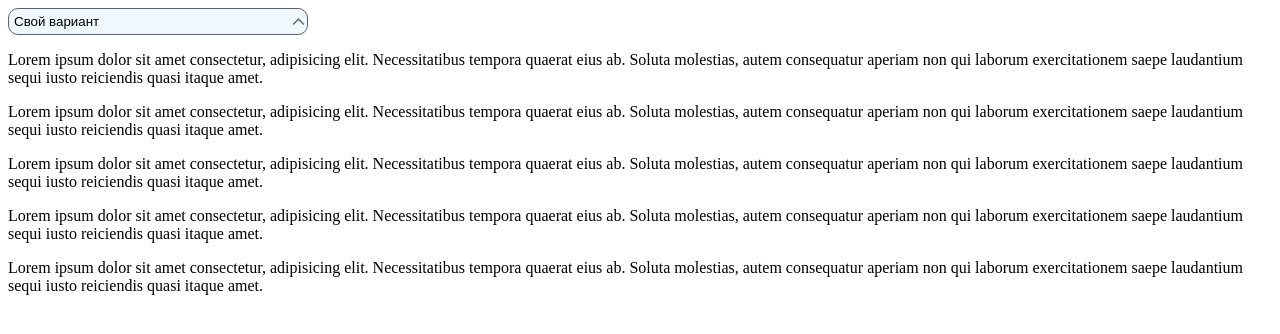
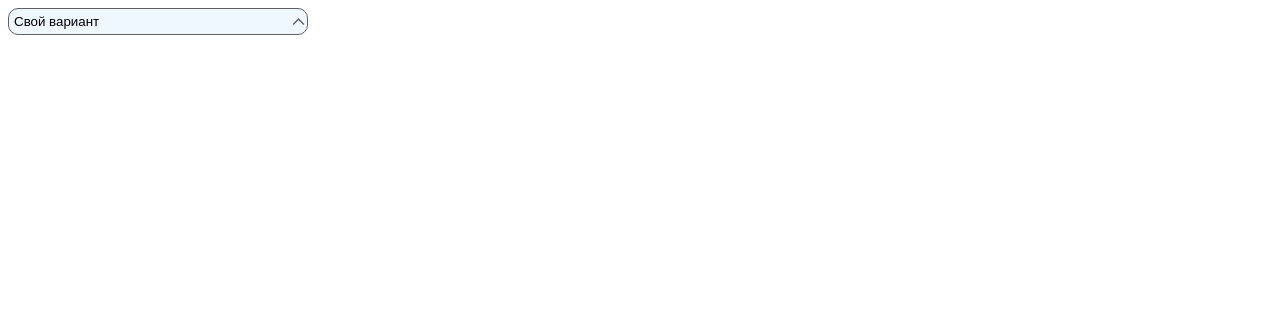
Before and after one commit to mishinyura/select-modul, a plain HTML site: page index.html in a window 1280 px wide. Drawn offline with Linux system fonts and the light colour scheme.

Commit message:
Добавлены комментарии, почистил код

```diff
--- a/index.html
+++ b/index.html
@@ -37,21 +37,6 @@
             </li>
           </ul>
         </div>
-        <p>Lorem ipsum dolor sit amet consectetur, adipisicing elit. Necessitatibus tempora
-          quaerat eius ab. Soluta molestias, autem consequatur aperiam non qui laborum
-          exercitationem saepe laudantium sequi iusto reiciendis quasi itaque amet.</p>
-          <p>Lorem ipsum dolor sit amet consectetur, adipisicing elit. Necessitatibus tempora
-            quaerat eius ab. Soluta molestias, autem consequatur aperiam non qui laborum
-            exercitationem saepe laudantium sequi iusto reiciendis quasi itaque amet.</p>
-            <p>Lorem ipsum dolor sit amet consectetur, adipisicing elit. Necessitatibus tempora
-              quaerat eius ab. Soluta molestias, autem consequatur aperiam non qui laborum
-              exercitationem saepe laudantium sequi iusto reiciendis quasi itaque amet.</p>
-              <p>Lorem ipsum dolor sit amet consectetur, adipisicing elit. Necessitatibus tempora
-                quaerat eius ab. Soluta molestias, autem consequatur aperiam non qui laborum
-                exercitationem saepe laudantium sequi iusto reiciendis quasi itaque amet.</p>
-                <p>Lorem ipsum dolor sit amet consectetur, adipisicing elit. Necessitatibus tempora
-                  quaerat eius ab. Soluta molestias, autem consequatur aperiam non qui laborum
-                  exercitationem saepe laudantium sequi iusto reiciendis quasi itaque amet.</p>
       </div>
     </section>
   </main>
--- a/module.js
+++ b/module.js
@@ -10,19 +10,7 @@ class select {
     this.btnClass = '-select__btn-';
     this.classActive = '--active'
     this.inputsName = classObj;
-
-
-    // this.btn.setAttribute('data-attr', 'url(./arrow.svg)')
-    console.log(this.btn)
-    // getComputedStyle(this.btn, "::after").left = '50px'
   };
-
-  insert(index, item, list) {
-    for (let i = 0; i < list.length; i++) {
-
-    }
-  }
-
   createShape() {
     console.log('Запущена функция craeatShape')
     //Создается input, присваивается класс, type, name
@@ -56,20 +44,17 @@ class select {
     //
     this.icon.style.content = `url(${this.iconLink})`
   };
-
   editStyleClass() {
     console.log(this.heightBtn)
     console.log(this.heightItem)
     document.getElementsByClassName(this.classActiveLict)[0].style.paddintTop = `${this.heightBtn}px`;
   };
-
   closeSelect() {
     console.log('Запущена функция closeSelect')
     this.btn.classList.remove(this.classActive)
     this.list.removeAttribute('style')
     this.icon.style.transform = 'none'
   }
-
   openSelect() {
     console.log('Запущена функция openSelect')
     this.btn.classList.add(this.classActive)
@@ -113,13 +98,14 @@ class select {
         this.closeSelect();
       }
     });
-
+    //При клике на элемент списка, заголовок/btn, обновится
     for (let i = 0; i < this.item.length; i++) {
       this.item[i].addEventListener('click', (item) => {
           this.clickItem(item, i);
       })
     }
-
+    //При нажатии enter на выбранном элементе btn обновится
+    //при esc закроется списко
     for (let i = 0; i < this.item.length; i++) {
       this.item[i].addEventListener('keydown', (item) => {
         if (item.keyCode === 13) {
@@ -131,15 +117,8 @@ class select {
       })
     }
   }
-
-  print() {
-    console.log(this.box);
-    console.log(this.list);
-    console.log(this.item);
-    console.log(this.btn);
-    console.log(this.id);
-  };
-
+  //Функция инициализации. Родительская функция, вызывается после
+  //создания экземпляра класса
   selectInit(modules) {
     console.log('Запущена функция selectInit')
     //Объявляем переменные до сборки шаблона селекса
```
